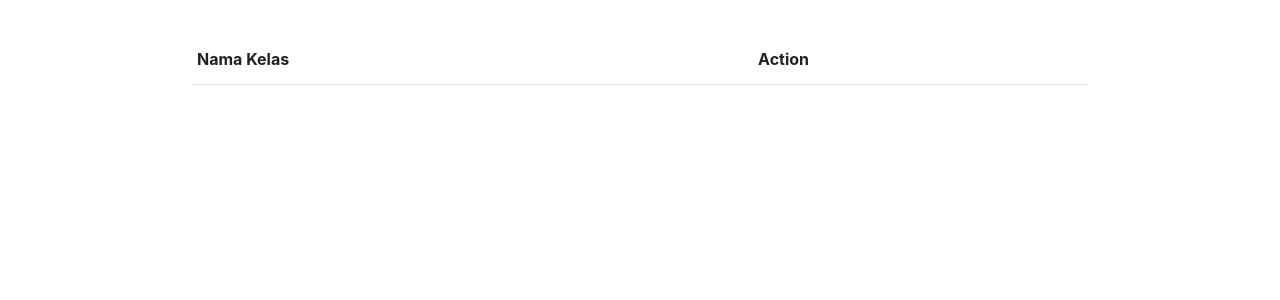
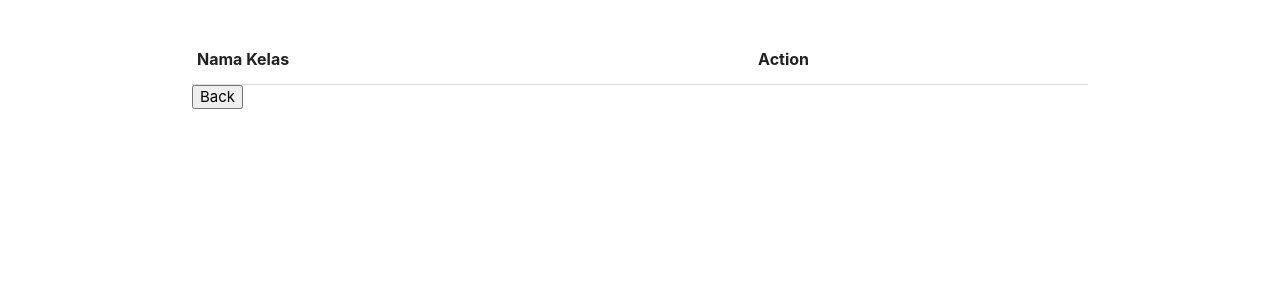
Before and after one commit to hanselsantoso/ProyekAplin, a PHP site: page /dosenLihatKelas.php in a window 1280 px wide. Shown: the part 166-466 px from the top of the page. Run offline with PHP 8.4, Linux system fonts and the light colour scheme; the visitor is signed in with stand-in values (Sample User, id 1); data comes from the database, SQL or seed files in the repository; lists and menus that the app fills with data are empty; some libraries are stand-ins or nearby versions.

Commit message:
Tambah tombol back di mhs sama dosen

```diff
--- a/dosenLihatJadwal.php
+++ b/dosenLihatJadwal.php
@@ -56,6 +56,9 @@
                         <?php }
                     ?>
                 </table>
+                <form action="dosenHome.php">
+                    <input type="submit" value="Back">
+                </form>
         </div>
     </div>
 </body>
--- a/dosenLihatKelas.php
+++ b/dosenLihatKelas.php
@@ -46,10 +46,9 @@
                         }
                     ?>
             </table>
-
-
-
-
+            <form action="dosenHome.php">
+                    <input type="submit" value="Back">
+            </form>
         </div>
     </div>
 </body>
--- a/mhsLihatKelas.php
+++ b/mhsLihatKelas.php
@@ -64,6 +64,9 @@
                         <?php }
                     ?>
                 </table>
+                <form action="mhshome.php">
+                    <input type="submit" value="Back">
+                </form>
             </div>
         </div>
         </div>
--- a/pilihKelas.php
+++ b/pilihKelas.php
@@ -65,6 +65,9 @@
                         <?php }
                     ?>
                 </table>
+                <form action="mhshome.php">
+                    <input type="submit" value="Back">
+                </form>
             </div>
         </div>
         </div>
```
Also changed, not shown: tambahMahasiswa.php (+3 -4 lines).
